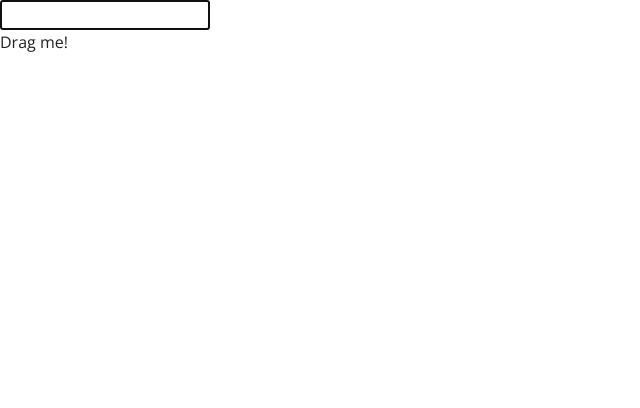
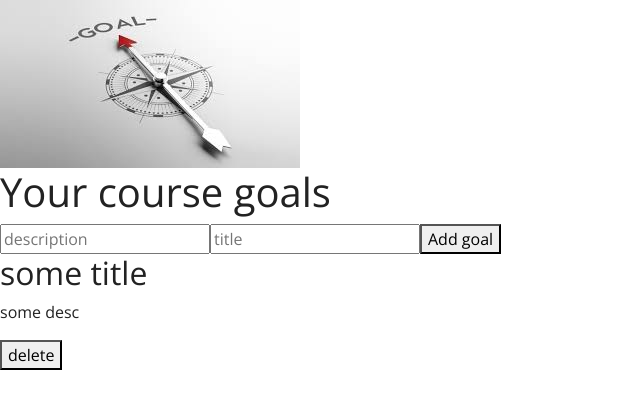
Before and after one commit to yamilzavala/react-interview-typescript, a React (Create React App) app: page / in a window 1280 px wide. Shown: the top 408 px of the page, without its empty margins (0-640 px from the left). Built offline with nearby package versions, Linux system fonts and the light colour scheme.

Commit message:
goals app - skeleton

```diff
--- a/src/App.tsx
+++ b/src/App.tsx
@@ -4,6 +4,7 @@ import Form from './react-hook-form/zod/Form';
 import AppFcWithTs from './theory/FC-with-ts/AppFcWithTs';
 import EventComponent from './theory/FC-with-ts/components/EventComponent';
 import GuestList from './theory/FC-with-ts/components/GuestList';
+import AppGoals from './theory/ts-app-maximilian/AppGoals';
 import AppTodo from './todo-task/AppTodo';
 import AppTypeofKeyof from './typeof-keyof/AppTypeofKeyof';
 import AppTs from './typescript-in-react/AppTs';
@@ -19,7 +20,8 @@ function App() {
       {/* <AppTypeofKeyof/> */}
       {/* <AppFcWithTs/> */}
       {/* <GuestList/> */}
-      <EventComponent/>
+      {/* <EventComponent/> */}
+      <AppGoals/>
     </div>
   );
 }
--- /dev/null
+++ b/src/theory/ts-app-maximilian/AppGoals.tsx
@@ -0,0 +1,54 @@
+import React, {useState} from 'react';
+import CourseGoals from './components/CourseGoals';
+import Header from './components/Header';
+//import goals from '../../assets/goals.jpeg'
+
+type TCourseGoal = {
+    description: string,
+    title: string,
+    id: number
+}
+
+const AppGoals = () => {
+    const [goals, setGoals] = useState<TCourseGoal[]>([])
+    const [goalDescription, setGoalDescription] = useState<string>()
+    const [goalTitle, setGoalTitle] = useState<string>()
+    const imageUrl = `/assets/goals.jpeg`
+
+    const handleAddGoal = () => {
+        if (goalDescription && goalTitle) {
+            setGoals([
+                ...goals,
+                {
+                    id: Math.random(),
+                    title: goalTitle,
+                    description: goalDescription
+                }
+            ])
+            }
+        }
+
+    const handleDelete = () => {
+        console.log('delete fc')
+    }
+
+    return (
+        <>
+            <Header image={{src: imageUrl, alt: 'some img desc'}}>
+                <h1>Your course goals</h1>
+            </Header>
+
+            <input placeholder='description' value={goalDescription} onChange={(e) => setGoalDescription(e.target.value)}/>
+            <input placeholder='title' value={goalTitle} onChange={(e) => setGoalTitle(e.target.value)}/>
+            <button onClick={handleAddGoal}>Add goal</button>
+
+            {goals.map((goal,idx) => (
+                <p key={idx}>{goal.title} - {goal.description} - {goal.id}</p>
+            ))}
+
+            <CourseGoals title='some title' description='some desc' deleteFc={handleDelete} />
+        </>
+    );
+};
+
+export default AppGoals;
--- /dev/null
+++ b/src/theory/ts-app-maximilian/components/CourseGoals.tsx
@@ -0,0 +1,24 @@
+import React from 'react';
+
+//type TCourseGoalsProps = React.PropsWithChildren & {
+type TCourseGoalsProps = {
+    title: string,
+    description: string,
+    deleteFc:() => void,
+    //children: React.ReactNode
+}
+
+const CourseGoals: React.FC<TCourseGoalsProps> = ({title, description, deleteFc}) => {
+    return (
+        <article>
+            <div>
+                <h2>{title}</h2>
+                <p>{description}</p>
+            </div>
+            <button onClick={deleteFc}>delete</button>
+            {/* {children}          */}
+        </article>
+    );
+};
+
+export default CourseGoals;
--- /dev/null
+++ b/src/theory/ts-app-maximilian/components/Header.tsx
@@ -0,0 +1,23 @@
+import React from 'react';
+
+type TImg = {
+    src: string,
+    alt: string
+}
+
+type THeaderProps = React.PropsWithChildren & {
+    image: TImg
+}
+
+const Header: React.FC<THeaderProps> = ({image, children}) => {
+    return (
+        <>
+          <header>
+            <img {...image} />
+            {children}
+          </header>
+        </>
+    );
+};
+
+export default Header;
```
Also changed, not shown: src/theory/ts-app-maximilian/practice.ts (added, +129 -0 lines), public/assets/goals.jpeg (added), src/assets/goals.jpeg (added).
